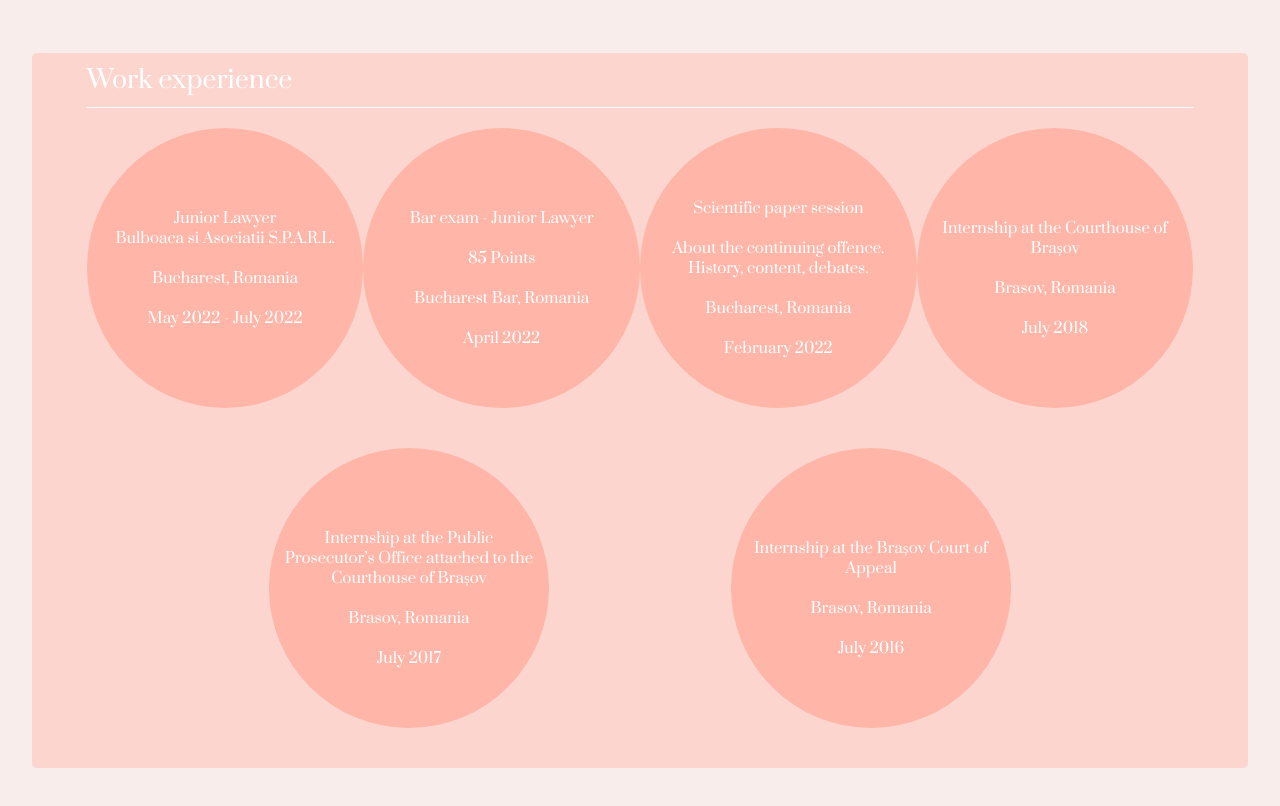
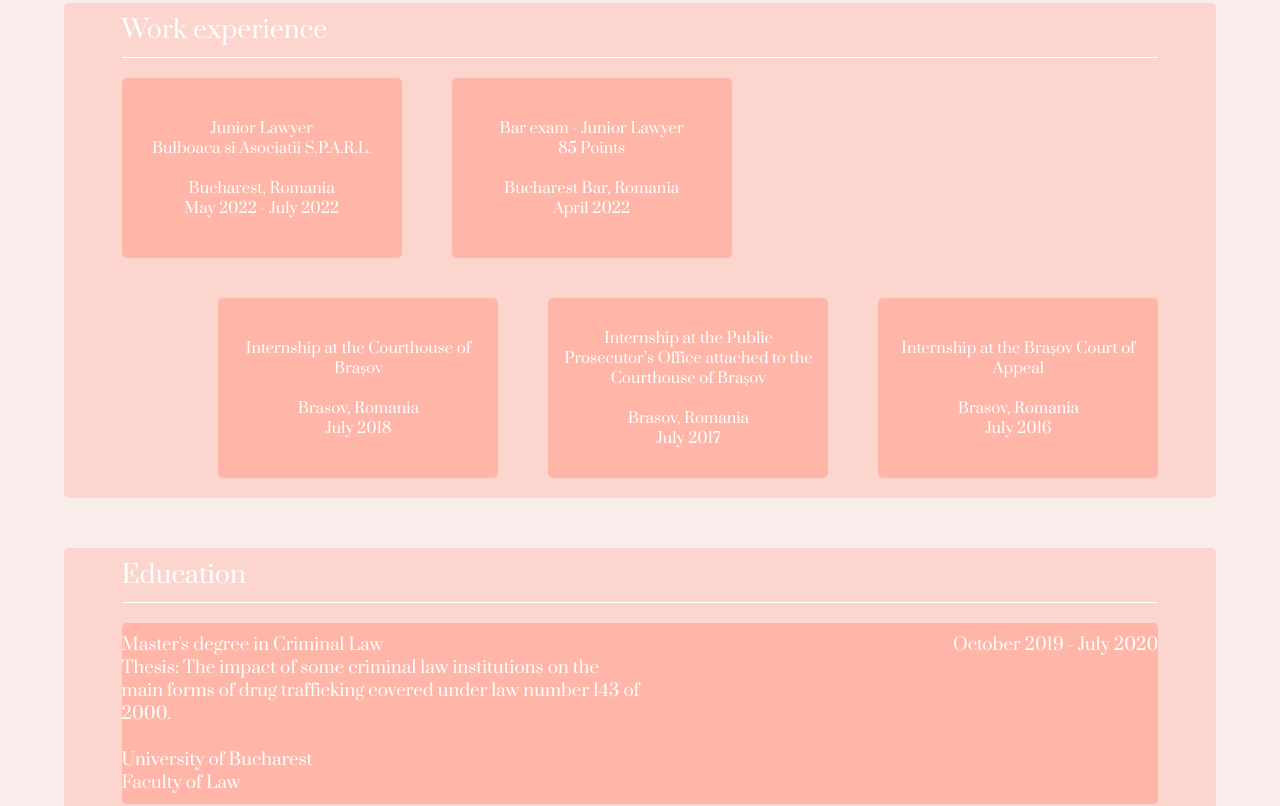
Before and after one commit to amalexandrescu/epicode-week1-project, a plain HTML site: page index.html in a window 1280 px wide. Shown: the part 537-1343 px from the top of the page. Drawn offline with Linux system fonts and the light colour scheme.

Commit message:
contact form in place, clear unnecessary code

```diff
--- a/index.html
+++ b/index.html
@@ -22,9 +22,8 @@
         <div id="menu-bar-container">
           <div class="top-buttons"><a href="#main-container">Home</a></div>
           <div class="top-buttons"><a href="#work-experience-container">Work experience</a></div>
-
           <div class="top-buttons"><a href="#education-container"> Education</a></div>
-          <div class="top-buttons">Contact me</div>
+          <div class="top-buttons"><a href="#contact-me-container">Contact me</a></div>
         </div>
         <div id="name-container">Alexandra Alexandrescu</div>
         <h1>
@@ -35,64 +34,49 @@
       </div>
     </div>
     <div id="work-experience-container">
-      <div id="write-work-experience">
-        <div id="work-experience-title">Work experience</div>
-
+      <div class="section-title">Work experience</div>
       <div id="experiences-container">
         <div id="first-div">
-
-          <div id="one">
-            Junior Lawyer
-            <br>Bulboaca si Asociatii S.P.A.R.L.</br>
-            <br>Bucharest, Romania</br>
-            <br>May 2022 - July 2022</br>
+          <div class="exp-content margin-right">
+            Junior Lawyer<br>
+            Bulboaca si Asociatii S.P.A.R.L.<br><br>
+            Bucharest, Romania<br>
+            May 2022 - July 2022<br>
           </div>
-          <div id="two">
-            <br>Bar exam - Junior Lawyer</br>
-            <br>85 Points</br>
-            <br>Bucharest Bar, Romania</br>
-            <br>April 2022</br>
-          </div>
-          <div id="three">
-            <br>Scientific paper session</br>
-            <br>About the continuing offence. History, content, debates.</br>
-            <br>Bucharest, Romania</br>
-            <br>February 2022</br>
-          </div>
-          <div id="four">
-            <br>Internship at the Courthouse of Brașov</br>
-            <br>Brasov, Romania</br>
-            <br>July 2018</br>
+          <div class="exp-content margin-right">
+            Bar exam - Junior Lawyer<br>
+            85 Points<br><br>
+            Bucharest Bar, Romania</br>
+            April 2022<br>
           </div>
         </div>
         <div id="second-div">
-
-          <div id="five">
-            <br>Internship at the Public Prosecutor’s Office attached to the Courthouse of Brașov</br>
-            <br>Brasov, Romania</br>
-            <br>July 2017</br>
+          <div class="exp-content margin-left">
+            Internship at the Courthouse of Brașov<br><br>
+            Brasov, Romania<br>
+            July 2018<br>
           </div>
-          <div id="six">
-            <br>Internship at the Brașov Court of Appeal</br>
-            <br>Brasov, Romania</br>
-            <br>July 2016</br>
+          <div class="exp-content margin-left">
+            Internship at the Public Prosecutor’s Office attached to the Courthouse of Brașov<br><br>
+            Brasov, Romania<br>
+            July 2017<br>
           </div>
+          <div class="exp-content margin-left">
+            Internship at the Brașov Court of Appeal<br> <br>
+            Brasov, Romania<br>
+            July 2016<br>
           </div>
-
         </div>
       </div>
     </div>
     <div id="education-container">
-      <div id="educational-content">
-        <div id="education-title">Education</div>
-        <div id="ed-container">
+        <div class="section-title">Education</div>
         <div class="each-ed-container">
           <div class="education-info">
-              Master's degree in Criminal Law
-              <br>Thesis: The impact of some criminal law institutions on the main forms of drug trafficking covered under law number 143 of 2000.</br>
-              <br>University of Bucharest
-              <br>Faculty of Law
-
+            Master's degree in Criminal Law<br>
+            Thesis: The impact of some criminal law institutions on the main forms of drug trafficking covered under law number 143 of 2000.<br><br>
+            University of Bucharest<br>
+            Faculty of Law<br>
           </div>
           <div class="education-place">
             October 2019 - July 2020
@@ -100,9 +84,9 @@
         </div>
         <div class="each-ed-container">
           <div class="education-info">
-            Bachelor's in Law<br>
-            <br>University of Bucharest
-            <br>Faculty of Law
+            Bachelor's in Law<br><br>
+            University of Bucharest<br>
+            Faculty of Law
           </div>
           <div class="education-place">
             September 2015 - June 2019
@@ -110,19 +94,27 @@
         </div>
         <div class="each-ed-container">
           <div class="education-info">
-              High school diploma<br>
-              <br>Andrei Șaguna National College
+            High school diploma<br><br>
+            Andrei Șaguna National College
           </div>
           <div class="education-place">
             September 2011 - June 2015
           </div>
         </div>
     </div>
+    <div id="contact-me-container">
+      <div class="section-title">Contact me</div>
+      <div id="contact-container">
+        <form id="contact-me-form">
+          <label>Name: </label>
+          <input class="input" type="text" />
+          <label>Email:</label>
+          <input class="input" type="mail" />
+          <label>Message:</label>
+          <input class="input" id="input-message" type="text"  />
+          <input  id="submit-button" type="submit" />
+        </form>
       </div>
-
-
-
-
     </div>
     <div id="footer"><a href="#main-container">Back to top</a></div>
   </body>
--- a/style.css
+++ b/style.css
@@ -21,9 +21,8 @@ body {
 }
 
 #image-container {
-  background-color: pink;
-  width: 40%;
-  height: 50rem;
+  width: 25%;
+  height: 45rem;
   margin-top: 2rem;
   margin-bottom: 2rem;
   border-bottom-right-radius: 25rem;
@@ -42,16 +41,16 @@ img {
 
 #info-container {
   background-color: rgb(252, 213, 206);
-  width: 40%;
-  height: 50rem;
+  width: 50%;
+  height: 45rem;
   margin-top: 2rem;
   margin-bottom: 2rem;
-  border-radius: 5px;
+  border-radius: 0.5rem;
 }
 
 #menu-bar-container {
   width: 100%;
-  height: 7rem;
+  height: 5rem;
   display: flex;
   align-items: center;
 }
@@ -61,30 +60,30 @@ img {
   display: flex;
   justify-content: center;
   align-items: center;
-  margin-right: 1.5rem;
-  font-size: 1.8rem;
+  margin-right: 3rem;
+  font-size: 1.5rem;
 }
 
 .top-buttons a {
   color: white;
   text-decoration: none;
+  border: none;
 }
 
 #name-container {
-  font-size: 1.5rem;
   width: 100%;
   height: 3rem;
   display: flex;
   align-items: center;
   margin-top: 4rem;
   color: rgb(227, 149, 162);
-  font-size: 2.2rem;
+  font-size: 2rem;
 }
 
 h1 {
   width: 100%;
   margin-top: 1rem;
-  font-size: 3.5rem;
+  font-size: 3rem;
   font-weight: 100;
   color: white;
 }
@@ -98,27 +97,20 @@ h1 span {
 
 #work-experience-container {
   background-color: rgb(252, 213, 206);
-  width: 95%;
+  width: 90%;
   margin-top: 5rem;
   margin-right: auto;
   margin-left: auto;
-
   font-size: 2.5rem;
   display: flex;
   flex-direction: column;
-  border-radius: 5px;
+  border-radius: 0.5rem;
 }
 
-#write-work-experience {
-  width: 91%;
+.section-title {
+  width: 90%;
   margin-left: auto;
   margin-right: auto;
-  margin-top: auto;
-  margin-bottom: auto;
-}
-
-#work-experience-title {
-  width: 100%;
   padding-top: 1rem;
   padding-bottom: 1rem;
   display: flex;
@@ -128,186 +120,152 @@ h1 span {
 }
 
 #experiences-container {
+  width: 90%;
+  margin-left: auto;
+  margin-right: auto;
+  margin-top: 2rem;
+  /* margin-bottom: 2rem; */
+}
+
+#first-div {
   width: 100%;
-  margin-top: 2rem;
+  display: flex;
+  justify-content: flex-start;
   margin-bottom: 2rem;
 }
 
-#one {
+#second-div {
+  width: 100%;
+  display: flex;
+  justify-content: flex-end;
+  /* margin-bottom: 2rem; */
+}
+
+.exp-content {
   width: 25rem;
-  height: 25rem;
+  height: 15rem;
   background-color: rgb(255, 181, 167);
+  color: white;
   font-size: 1.5rem;
   margin-bottom: 2rem;
-  margin-left: auto;
-  margin-right: auto;
-  border-radius: 50%;
-  color: white;
-  transition: width 0.3s linear, border-radius 0.5s linear;
+  padding: 1.5rem;
+  border-radius: 0.5rem;
   display: flex;
   justify-content: center;
   align-items: center;
   text-align: center;
-  padding: 1.5rem;
+  transition: box-shadow 0.2s linear;
 }
 
-#one:hover {
+.exp-content:hover {
   cursor: pointer;
-  width: 30%;
-  border-radius: 20%;
+  box-shadow: 0 10px 30px white;
 }
 
-#two {
-  width: 25rem;
-  height: 25rem;
-  background-color: rgb(255, 181, 167);
-  font-size: 1.5rem;
-  margin-bottom: 2rem;
-  margin-left: auto;
-  margin-right: auto;
-
-  border-radius: 50%;
-  color: white;
-  transition: width 0.3s linear, border-radius 0.5s linear;
-  display: flex;
-  justify-content: center;
-  align-items: center;
-  text-align: center;
-  padding: 1.5rem;
+.margin-right {
+  margin-right: 5rem;
 }
 
-#two:hover {
-  cursor: pointer;
-  width: 30%;
-  border-radius: 20%;
-}
-
-#three {
-  width: 25rem;
-  height: 25rem;
-  background-color: rgb(255, 181, 167);
-  font-size: 1.5rem;
-  margin-bottom: 2rem;
-  margin-left: auto;
-  margin-right: auto;
-  border-radius: 50%;
-  color: white;
-  transition: width 0.3s linear, border-radius 0.5s linear;
-  display: flex;
-  justify-content: center;
-  align-items: center;
-  text-align: center;
-  padding: 1.5rem;
-}
-
-#three:hover {
-  cursor: pointer;
-  width: 30%;
-  border-radius: 20%;
-}
-
-#four {
-  width: 25rem;
-  height: 25rem;
-  background-color: rgb(255, 181, 167);
-  font-size: 1.5rem;
-  margin-bottom: 2rem;
-  margin-left: auto;
-  margin-right: auto;
-  border-radius: 50%;
-  color: white;
-  transition: width 0.3s linear, border-radius 0.5s linear;
-  display: flex;
-  justify-content: center;
-  align-items: center;
-  text-align: center;
-  padding: 1.5rem;
-}
-
-#four:hover {
-  cursor: pointer;
-  width: 30%;
-  border-radius: 20%;
-}
-
-#five {
-  width: 25rem;
-  height: 25rem;
-  background-color: rgb(255, 181, 167);
-  font-size: 1.5rem;
-  margin-bottom: 2rem;
-  border-radius: 50%;
-  color: white;
-  transition: width 0.3s linear, border-radius 0.5s linear;
-  display: flex;
-  justify-content: center;
-  align-items: center;
-  text-align: center;
-  padding: 1.5rem;
-}
-
-#five:hover {
-  cursor: pointer;
-  width: 30%;
-  border-radius: 20%;
-}
-
-#six {
-  width: 25rem;
-  height: 25rem;
-  background-color: rgb(255, 181, 167);
-  font-size: 1.5rem;
-  margin-bottom: 2rem;
-  border-radius: 50%;
-  color: white;
-  transition: width 0.3s linear, border-radius 0.5s linear;
-  display: flex;
-  justify-content: center;
-  align-items: center;
-  text-align: center;
-  padding: 1.5rem;
-}
-
-#six:hover {
-  cursor: pointer;
-  width: 30%;
-  border-radius: 20%;
+.margin-left {
+  margin-left: 5rem;
 }
 
 #education-container {
   background-color: rgb(252, 213, 206);
-  width: 95%;
+  width: 90%;
   margin-top: 5rem;
   margin-right: auto;
   margin-left: auto;
+  /* margin-bottom: 5rem; */
   font-size: 2.5rem;
   display: flex;
   flex-direction: column;
   border-radius: 5px;
 }
 
-#educational-content {
-  width: 91%;
+.each-ed-container {
+  width: 90%;
+  display: flex;
+  margin-bottom: 2rem;
+  margin-top: 2rem;
   margin-left: auto;
   margin-right: auto;
-  margin-top: auto;
+  padding-top: 1rem;
+  padding-bottom: 1rem;
+  background-color: rgb(255, 181, 167);
+  border-radius: 5px;
+}
+
+.education-info {
+  color: white;
+  font-size: 1.7rem;
+  width: 50%;
+  display: flex;
+  justify-content: flex-start;
+}
+
+.education-place {
+  color: white;
+  font-size: 1.7rem;
+  width: 50%;
+  display: flex;
+  justify-content: flex-end;
+}
+
+#contact-me-container {
+  background-color: rgb(252, 213, 206);
+  width: 90%;
+  margin-top: 5rem;
+  margin-right: auto;
+  margin-left: auto;
+  margin-bottom: 5rem;
+  font-size: 2.5rem;
+  display: flex;
+  flex-direction: column;
+  border-radius: 0.5rem;
+}
+
+#contact-me-form {
+  width: 100%;
+  margin-left: auto;
+  margin-right: auto;
   margin-bottom: auto;
 }
 
-#education-title {
-  width: 100%;
-  padding-top: 1rem;
-  padding-bottom: 1rem;
-  display: flex;
-  align-items: center;
-  border-bottom: 1px solid white;
+#contact-container {
+  width: 90%;
+  margin-bottom: 2rem;
+  margin-left: auto;
+  margin-right: auto;
+}
+
+.input {
+  display: block;
+  width: 40rem;
+  height: 2rem;
+}
+
+label {
+  font-size: 1.5rem;
   color: white;
 }
 
-#ed-container {
-  width: 100%;
-  margin-top: 2rem;
+#input-message {
+  height: 25rem;
   margin-bottom: 2rem;
+}
+
+#submit-button {
+  padding-top: 1rem;
+  padding-bottom: 1rem;
+  padding-left: 2rem;
+  padding-right: 2rem;
+  font-size: 1.5rem;
+  border-style: none;
+  background-color: rgb(255, 181, 167);
+  border: 0.5px solid black;
+  color: white;
+  border-radius: 0.2rem;
 }
 
 #footer {
@@ -323,42 +281,6 @@ h1 span {
   margin-top: 2rem;
 }
 
-.each-ed-container {
-  display: flex;
-  margin-bottom: 2rem;
-  padding-top: 1rem;
-  padding-bottom: 1rem;
-  background-color: rgb(255, 181, 167);
-  border-radius: 5px;
-}
-
-.education-info {
-  color: white;
-  font-size: 2rem;
-  width: 50%;
-  display: flex;
-  justify-content: flex-start;
-}
-
-.education-place {
-  color: white;
-  font-size: 2rem;
-  width: 50%;
-  display: flex;
-  justify-content: flex-end;
-}
-
-#first-div {
-  display: flex;
-  margin-bottom: 2rem;
-}
-
-#second-div {
-  display: flex;
-  justify-content: space-evenly;
-  margin-bottom: 2rem;
-}
-
 #footer a {
   color: white;
   font-size: 1.5rem;
```
Also changed, not shown: 1 other file. Lines whose indentation alone changed are shown as unchanged.
